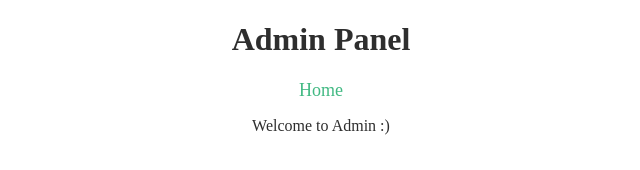
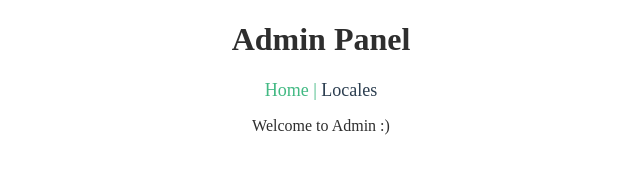
Before and after one commit to Alex-Dolid/ecclesiast, a Vue app in the folder ecclesiast-web/: page /admin in a window 1280 px wide. Shown: the top 170 px of the page, without its empty margins (319-959 px from the left). Built offline with nearby package versions, Linux system fonts and the light colour scheme; no server answers.

Commit message:
[added] AdminPanelLocales page

```diff
--- /dev/null
+++ b/ecclesiast-web/src/pages/privates/AdminPanel/pages/Locales/Locales.vue
@@ -0,0 +1,20 @@
+<template>
+  <section class="admin-panel-locales">
+    <h3>Locales</h3>
+  </section>
+</template>
+
+<script>
+// Core
+import { defineComponent } from "vue";
+
+export default defineComponent({
+  name: "Locales"
+});
+</script>
+
+<style scoped lang="scss">
+.admin-panel-locales {
+  height: 100%;
+}
+</style>
--- /dev/null
+++ b/ecclesiast-web/src/pages/privates/AdminPanel/pages/Locales/index.ts
@@ -0,0 +1 @@
+export { default } from "./Locales.vue";
--- a/ecclesiast-web/src/pages/privates/AdminPanel/pages/index.ts
+++ b/ecclesiast-web/src/pages/privates/AdminPanel/pages/index.ts
@@ -1 +1,2 @@
 export { default as Home } from "./Home";
+export { default as Locales } from "./Locales";
--- a/ecclesiast-web/src/pages/privates/AdminPanel/routes.ts
+++ b/ecclesiast-web/src/pages/privates/AdminPanel/routes.ts
@@ -3,6 +3,7 @@ import { RouteRecordRaw } from "vue-router";
 
 enum RoutesNames {
   Home = "AdminPanelHome",
+  Locales = "AdminPanelLocales",
 }
 
 const routes: Array<RouteRecordRaw> = [
@@ -14,14 +15,14 @@ const routes: Array<RouteRecordRaw> = [
       title: "Home"
     }
   },
-  // {
-  //   path: "home",
-  //   name: RoutesNames.Home,
-  //   component: () => import(/* webpackChunkName: "AdminPanelHome" */ "@/pages/privates/AdminPanel/pages/Home"),
-  //   meta: {
-  //     title: "About"
-  //   }
-  // },
+  {
+    path: "locales",
+    name: RoutesNames.Locales,
+    component: () => import(/* webpackChunkName: "AdminPanelLocales" */ "@/pages/privates/AdminPanel/pages/Locales"),
+    meta: {
+      title: "Locales"
+    }
+  },
 ];
 
 export default routes;
```
